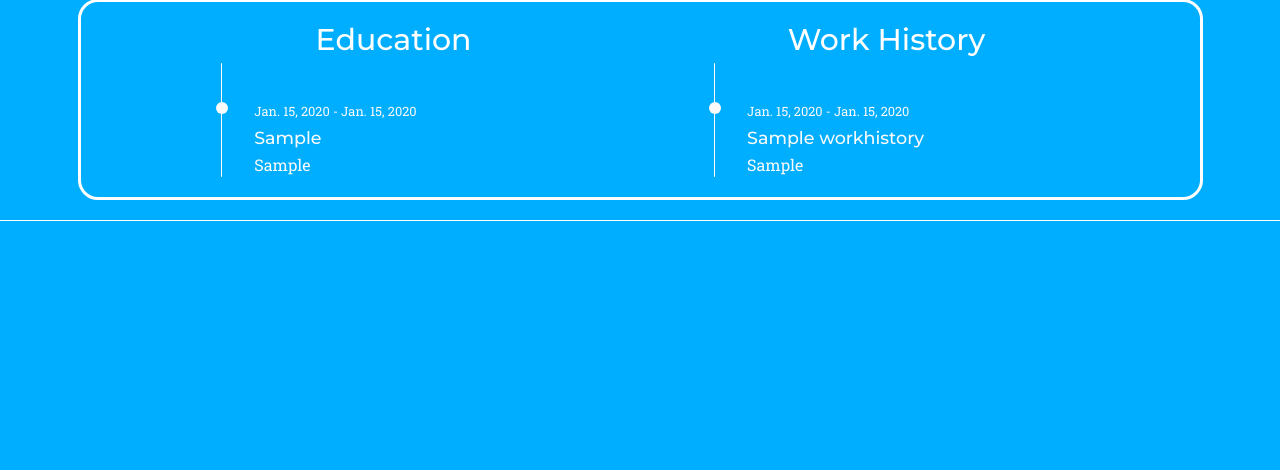
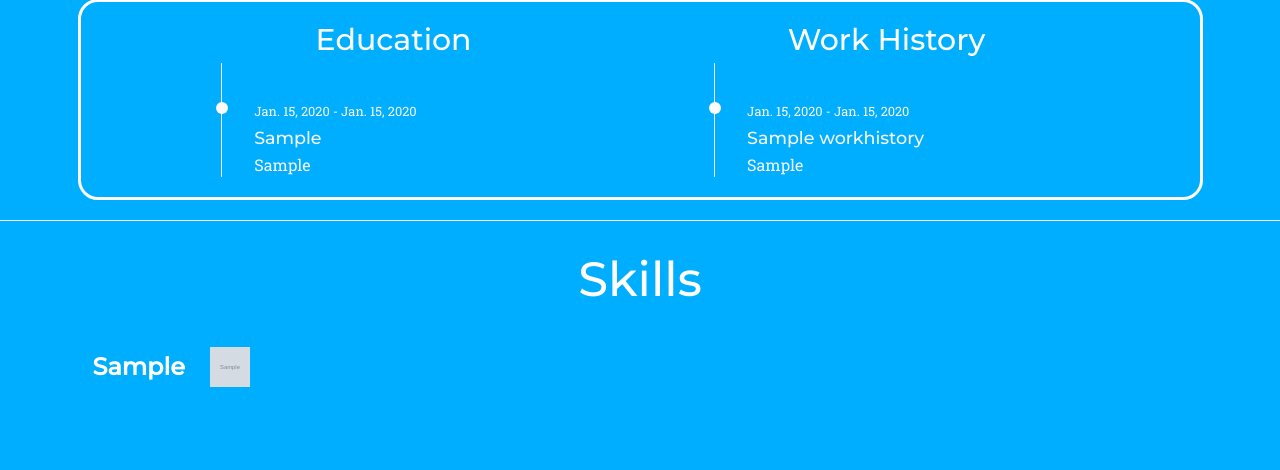
Before and after one commit to ThomasWharton/TW-Portfolio, a Django app: page / in a window 1280 px wide. Shown: the part 1089-1559 px from the top of the page. Before the commit the page ends 1310 px from the top, so only its background shows below. Run offline with Django 4.2, Linux system fonts and the light colour scheme; tables that the repository leaves empty hold one stand-in row (values such as "Sample post"); grey boxes marked "Sample" are stand-in pictures; some libraries are stand-ins or nearby versions.

Commit message:
Feat: Add skills section

```diff
--- a/static/css/style.css
+++ b/static/css/style.css
@@ -179,6 +179,24 @@ hr {
     gap: 2rem;
 }
 
+/* Skills Section */
+
+.skills-table {
+    margin-top: 2rem;
+}
+
+.category-name {
+    font-family: var(--heading-font);
+    font-size: 2.4rem;
+    padding: 1.5rem;
+}
+
+.skill-icon {
+    width: 6rem;
+    height: 6rem;
+    padding: 1rem;
+}
+
 /* Dashboard */
 
 .card-container {
--- a/templates/components/head.html
+++ b/templates/components/head.html
@@ -6,6 +6,7 @@
     <meta name="viewport" content="width=device-width, initial-scale=1.0">
     <link rel="stylesheet" href="https://cdn.jsdelivr.net/npm/bootstrap@5.2.3/dist/css/bootstrap.min.css">
     <link rel="stylesheet" href="https://cdnjs.cloudflare.com/ajax/libs/font-awesome/6.4.0/css/all.min.css">
+    <link rel="stylesheet" href="https://cdn.jsdelivr.net/gh/devicons/devicon@v2.15.1/devicon.min.css">
     <link rel="stylesheet" href="{% static 'css/style.css' %}">
     <title>Thomas Wharton Portfolio</title>
 </head>
--- a/templates/pages/index.html
+++ b/templates/pages/index.html
@@ -14,6 +14,9 @@
     {% include 'sections/about.html' %}
 </section>
 <hr>
+<section id="skills">
+    {% include 'sections/skills.html' %}
+</section>
 {% endfor %}
 
 {% endblock %}
--- /dev/null
+++ b/templates/sections/skills.html
@@ -0,0 +1,19 @@
+<div class="container">
+    <h2 class="heading text-center">Skills</h2>
+
+    <table>
+        <tbody>
+        {% for category in category %}
+            <tr>
+                <th class="category-name">{{ category.category }}</th>
+                {% for skill in skill %}
+                {% if skill.category == category %}
+                <td><img class="skill-icon" src="{{ skill.skill_icon }}" alt="{{ skill.skill_name }}"></td>
+                {% endif %}
+                {% endfor %}
+            </tr>
+        {% endfor %}
+        </tbody>
+    </table>
+
+</div>
```
